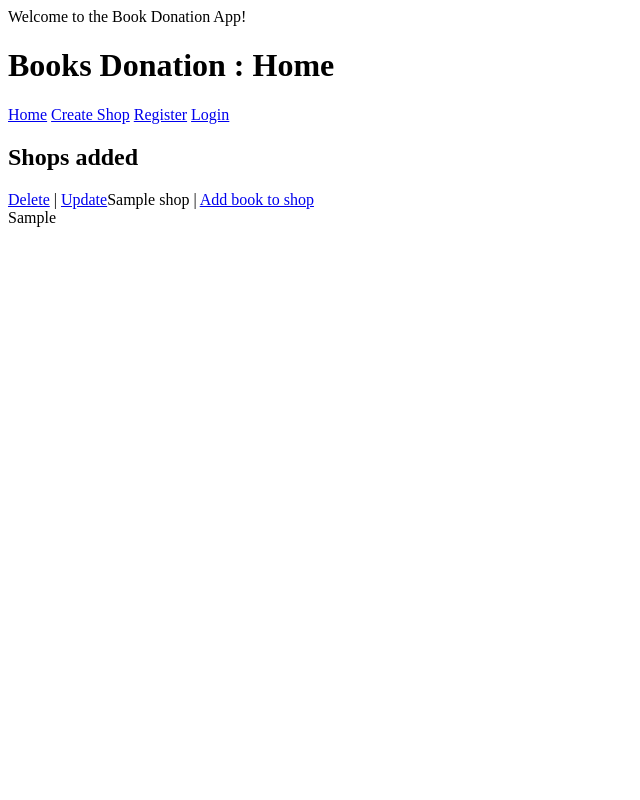
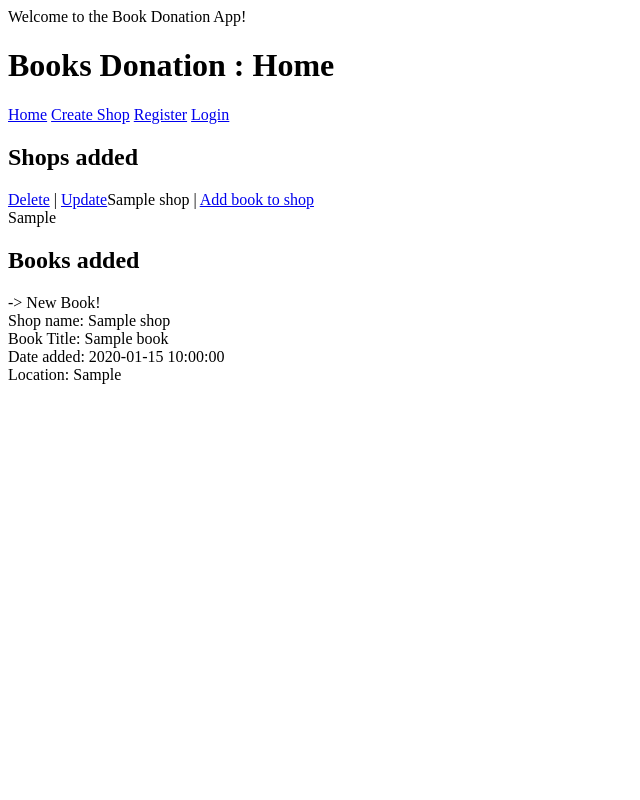
Before and after one commit to abhyasgiri/book-donation-app, a Flask app: page / in a window 1280 px wide. Shown: the whole page, without its empty margins (0-640 px from the left). Run offline with Flask 2, Linux system fonts and the light colour scheme; tables that the repository leaves empty hold one stand-in row (values such as "Sample post").

Commit message:
view book on homepage

```diff
--- a/application/routes.py
+++ b/application/routes.py
@@ -6,8 +6,9 @@ from flask import render_template, request, redirect, url_for, flash
 @app.route("/")
 @app.route("/home")
 def home():
+    #all_books = db.session.query(Shops.books).subquery
+    all_shops = Shops.query.all()
     all_books = Books.query.all()
-    all_shops = Shops.query.all()               #to view my tasks READ
     return render_template("index.html", title="Home", all_books=all_books, all_shops=all_shops)
 
 @app.route("/register", methods=['GET', 'POST'])
@@ -51,6 +52,11 @@ def create_book(shop_id, user_id):
             return redirect(url_for("home"))
     return render_template ("add_book.html", title="Create a book", shop_id=shop_id, user_id=user_id, form=form)
 
+#@app.route("view_shop/<int:shop_id>", methods = ["GET", "POST"])
+#def view_shop(shop_id):
+#    all_books = Shops.
+
+
 @app.route("/update-shop/<int:id>", methods = ["GET", "POST"])              #to update something on the to do list
 def update_shop(id):
     form = ShopForm()
--- a/application/templates/index.html
+++ b/application/templates/index.html
@@ -11,26 +11,6 @@
   {% endif %}
 {% endwith %}
 
-<!--
-<h2>Books added</h2>
-{% for book in all_books %}
-    {% if book.watchlisted == True %}
-        {{ book.description }}
-        <br>
-        {{ book.date_created }}
-        <br>
-        <form action = "{{ url_for('update', id=book.id) }}">
-            <input type=submit value="Update">
-        </form>
-        <form action = "{{ url_for('update', id=book.id) }}">
-            <input type=submit value="Update">
-        </form>
-        <br>
-        <br>
-    {% endif %}
-{% endfor %}
-
--->
 
 <h2>Shops added</h2>
 {% for shop in all_shops %}
@@ -42,4 +22,16 @@
         <br>
 {% endfor %}
 
+<h2>Books added</h2>
+{% for book in all_books %}
+{% for shop in all_shops %}
+        <a> -> New Book! <br> Shop name: </a>{{ shop.shop_name }} <br>
+        <a> Book Title: </a> {{ book.book_title }} <br>
+        <a> Date added: </a> {{ book.date_added }} <br>
+        <a> Location: </a> {{ shop.location }}
+        <br>
+        <br>
+{% endfor %}
+{% endfor %}
+
 {% endblock body %}
```
